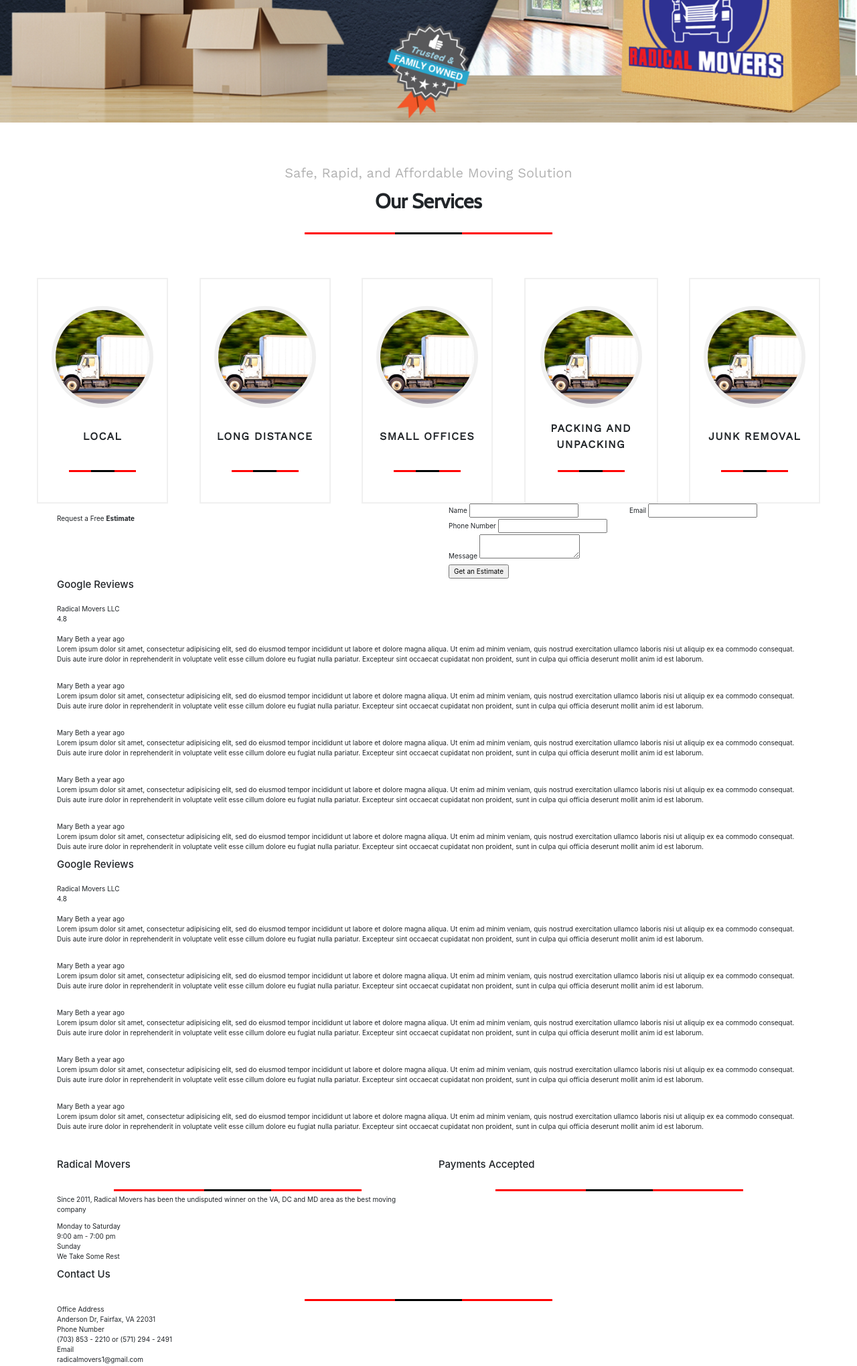
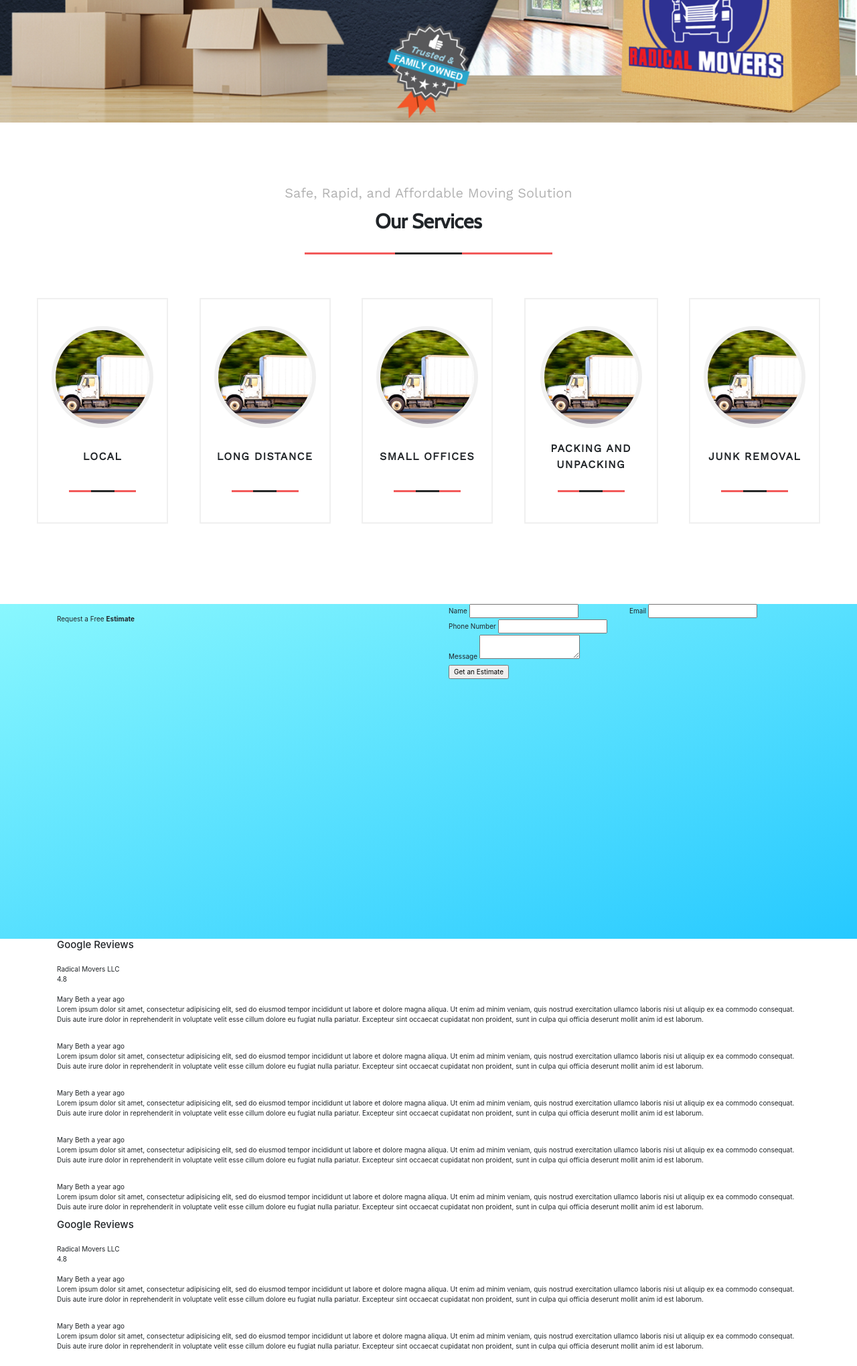
Before and after one commit to AJMarquez99/RadicalMovers, a PHP site: page / in a window 1280 px wide. Shown: the part 350-2390 px from the top of the page at 67% size. Run offline with PHP 8.4, Linux system fonts and the light colour scheme; some libraries are stand-ins or nearby versions.

Commit message:
Started Estimate block and changed primary and secondary colors to lighter versions

```diff
--- a/components/_services.html
+++ b/components/_services.html
@@ -1,5 +1,5 @@
 <section id="radical_services">
-  <div class="container mt-md-5">
+  <div class="container">
     <div class="row">
       <div class="col mt-md-5 services-container">
         <p>Safe, Rapid, and Affordable Moving Solution</p>
--- a/css/master.css
+++ b/css/master.css
@@ -154,6 +154,8 @@
 #radical_services {
   text-align: center;
   transition: all 0.5s;
+  margin-top: 60px;
+  margin-bottom: 120px;
 }
 #radical_services .container {
   max-width: 1200px;
@@ -174,7 +176,7 @@
 .cool-border {
   margin: 25px auto 5px;
   width: 370px;
-  border-bottom: 3px solid red;
+  border-bottom: 3px solid #f25a5a;
   position: relative;
 }
 .cool-border::after {
@@ -183,7 +185,7 @@
   margin: 0 auto;
   top: 3px;
   width: 100px;
-  border-bottom: 3px solid black;
+  border-bottom: 3px solid #282828;
   content: "";
 }
 
@@ -230,8 +232,8 @@
   text-transform: uppercase;
 }
 .service-card .service-title:hover {
-  background-color: #f14e4f;
-  border-color: #f14e4f;
+  background-color: #f25a5a;
+  border-color: #f25a5a;
   cursor: pointer;
 }
 .service-card .service-title:hover img {
@@ -285,7 +287,7 @@
   opacity: 0;
 }
 .service-card.is-expanded .service-title {
-  background-color: #f14e4f;
+  background-color: #f25a5a;
 }
 .service-card.is-expanded .service-title:after {
   content: "";
@@ -324,8 +326,13 @@
   opacity: 0.5;
 }
 .service-card.is-inactive:hover .service-title {
-  background-color: #f14e4f;
+  background-color: #f25a5a;
   transform: scale(1);
 }
 
+#radical_estimate {
+  background-image: linear-gradient(to bottom right, #89f7fe, #26c9ff);
+  height: 500px;
+}
+
 /*# sourceMappingURL=master.css.map */
--- /dev/null
+++ b/sass/_estimate.scss
@@ -0,0 +1,6 @@
+#radical_estimate {
+  background-image: linear-gradient(to bottom right, #89f7fe, $primary-color);
+  //#26c9ff
+  //f14e4f
+  height: 500px;
+}
--- a/sass/_services.scss
+++ b/sass/_services.scss
@@ -1,6 +1,8 @@
 #radical_services {
   text-align: center;
   transition: all 0.5s;
+  margin-top: 60px;
+  margin-bottom: 120px;
   .container {
     max-width: 1200px;
   }
@@ -23,7 +25,7 @@
 .cool-border {
   margin: 25px auto 5px;
   width: 370px;
-  border-bottom: 3px solid red;
+  border-bottom: 3px solid $secondary-color;
   position: relative;
   &::after {
     position: relative;
@@ -31,7 +33,7 @@
     margin: 0 auto;
     top: 3px;
     width: 100px;
-    border-bottom: 3px solid black;
+    border-bottom: 3px solid rgb(40,40,40);
     content: "";
   }
 }
@@ -62,7 +64,7 @@
 
 .service-card {
   $transition-time: 0.5s;
-  $hover-color: #f14e4f;
+  $hover-color: $secondary-color;
   $services-border: rgb(40,40,40);
   .service-title {
     border: 2px solid $border-color;
--- a/sass/_variables.scss
+++ b/sass/_variables.scss
@@ -7,8 +7,8 @@
 }
 
 //Colors of the Website
-$primary-color: #001A66;
-$secondary-color: #FF0404;
+$primary-color: #26c9ff;
+$secondary-color: #f25a5a;
 $tertiary-color: #F2F2F2;
 $text-color: #000;
 $header-color: darken(#ffffff, 30%);
--- a/sass/master.scss
+++ b/sass/master.scss
@@ -2,3 +2,4 @@
 @import 'header';
 @import 'intro';
 @import 'services';
+@import 'estimate';
```
Also changed, not shown: 1 other file.
